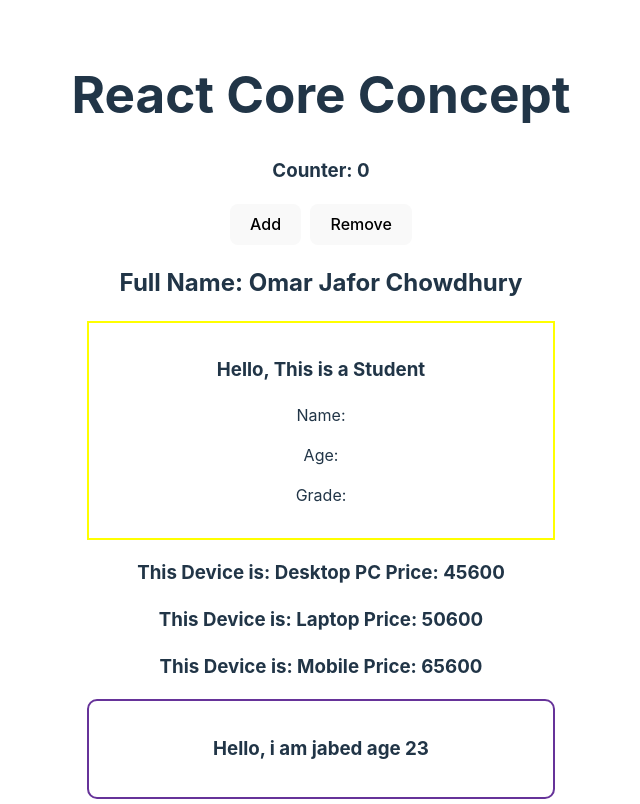
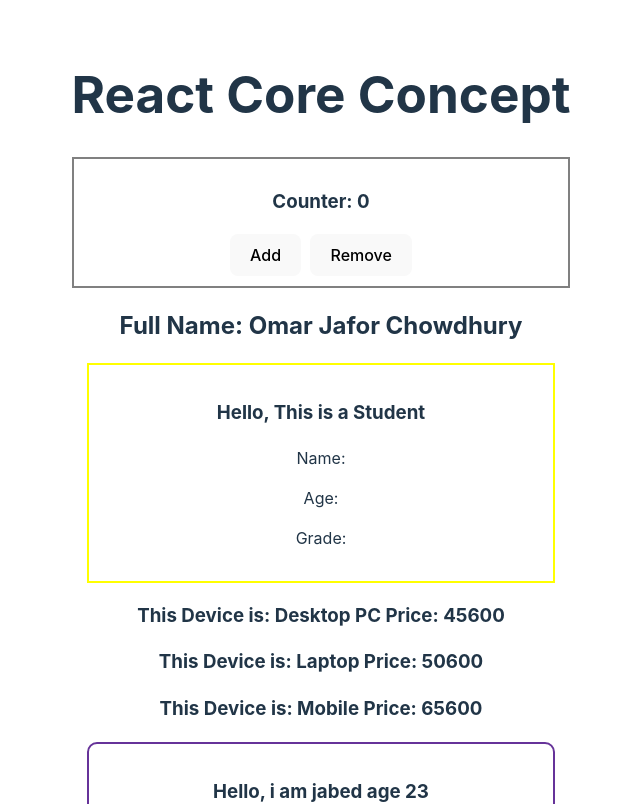
Before and after one commit to omarjafor/My-First-React, a React (Vite) app: page / in a window 1280 px wide. Shown: the top 804 px of the page, without its empty margins (319-959 px from the left). Built offline with nearby package versions, Linux system fonts and the light colour scheme.

Commit message:
use state

```diff
--- a/src/pages/Counter.jsx
+++ b/src/pages/Counter.jsx
@@ -7,10 +7,12 @@ export default function Counter(){
         setCount(count+1);
     }
     const handleRemove = () =>{
-        setCount(count-1);
+        if(count>0){
+            setCount(count - 1);
+        }
     }
     return(
-        <div>
+        <div style={{border:'2px solid gray', padding:'10px'}}>
             <h3>Counter: {count}</h3>
             <button onClick={handleAdd}>Add </button> &nbsp;
             <button onClick={handleRemove}> Remove</button>
```
